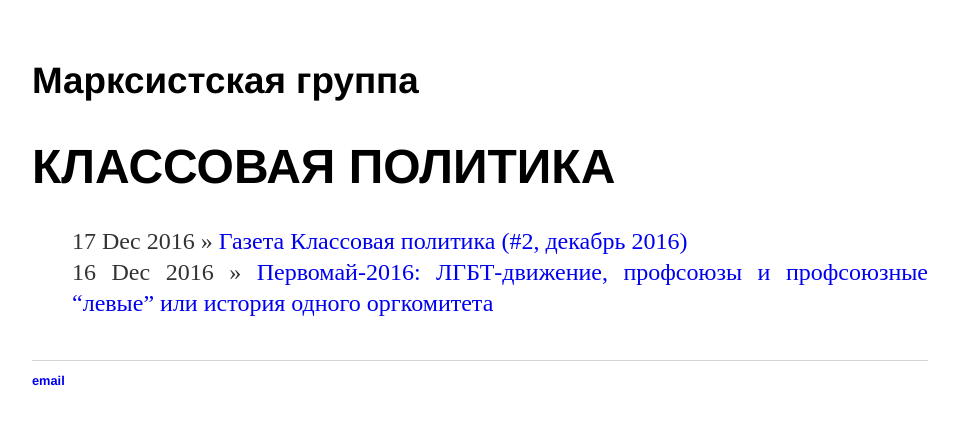
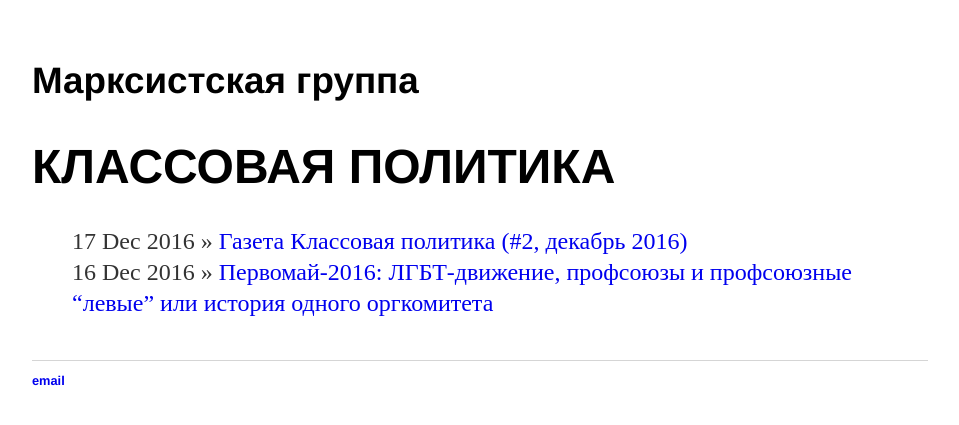
Before and after one commit to mgkp/mgkp.github.io, a Jekyll site: the page built from index.html, in a window 1280 px wide. Shown: the top 425 px of the page, without its empty margins (160-1119 px from the left). Built offline with Jekyll 4.4.1, drawn with Linux system fonts in a browser that asks for light colours.

Commit message:
dates aligned

```diff
--- a/css/main.css
+++ b/css/main.css
@@ -3,7 +3,10 @@ body { margin: 60px auto; width: 70%; }
 a { text-decoration: none; }
 a:hover { text-decoration: underline; }
 
-p, ul { text-align: justify; font-size: 1.4em; line-height: 1.3em; color: #333; }
+p, ul { font-size: 1.4em; line-height: 1.3em; color: #333; }
+p { text-align: justify; }
+li.post { text-align: left; }
+div.date { float: left; }
 
 h1, h2, h3, h4 { font-family: 'Helvetica', 'Arial', 'Sans-Serif'; }
 h1 { font-size: 3em;  }
--- a/index.html
+++ b/index.html
@@ -7,7 +7,7 @@ title: КЛАССОВАЯ ПОЛИТИКА
 <ul class="posts">
 
   {% for post in site.posts %}
-    <li><span>{{ post.date | date_to_string }}</span> &raquo; <a href="{{ post.url }}" title="{{ post.title }}">{{ post.title }}</a></li>
+    <li class="post";><div class="date";>{{ post.date | date_to_string }}&nbsp;&raquo;&nbsp;</div><a href="{{ post.url }}" title="{{ post.title }}">{{ post.title }}</a></li>
   {% endfor %}
 
 </ul>
```
Also changed, not shown: README.md.
